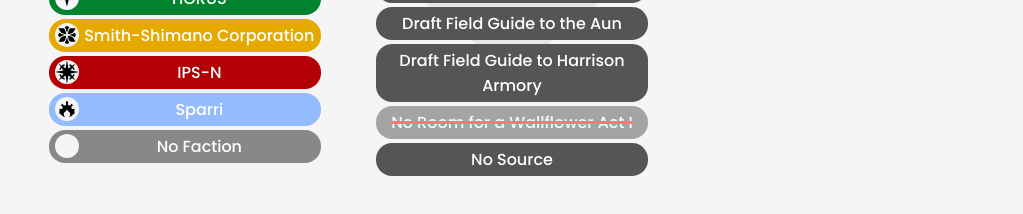
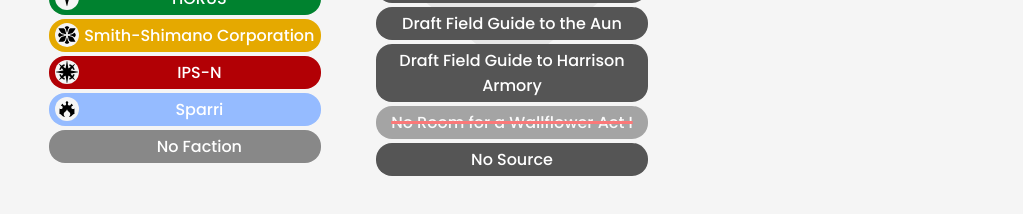
Before and after one commit to rishenko/react-lancer-timeline, a React (Create React App) app: page / in a window 1280 px wide. Shown: the part 1480-1694 px from the top of the page, without its empty margins (128-1151 px from the left). Built offline with nearby package versions, Linux system fonts and the light colour scheme.

Commit message:
change styles on no-faction btn to hide icon

```diff
--- a/src/FactionLegend.css
+++ b/src/FactionLegend.css
@@ -60,6 +60,18 @@ div.faction-legend .faction .fname {
   margin-left: 1.5rem;
 }
 
+div.faction-legend .faction.no-faction .fname {
+  margin-left: 0;
+}
+
+
+div.faction-legend .faction .logo.no-faction {
+  margin-left: 0;
+  background: none;
+  border: none;
+  float: left;
+}
+
 div.faction-legend .faction .logo.ktb {
   background-image: url('./imgs/logos/ktb.svg');
 }
```
